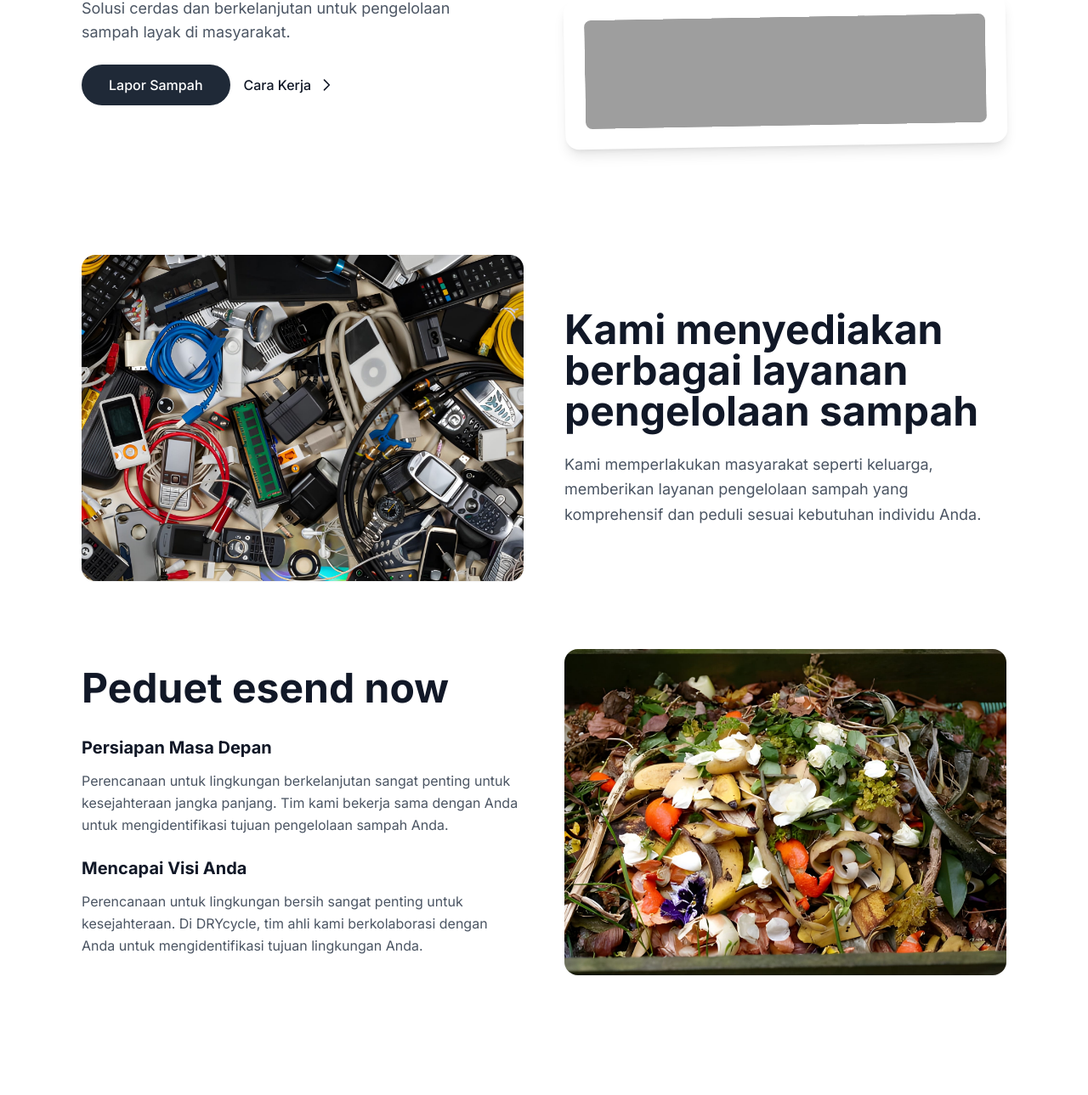
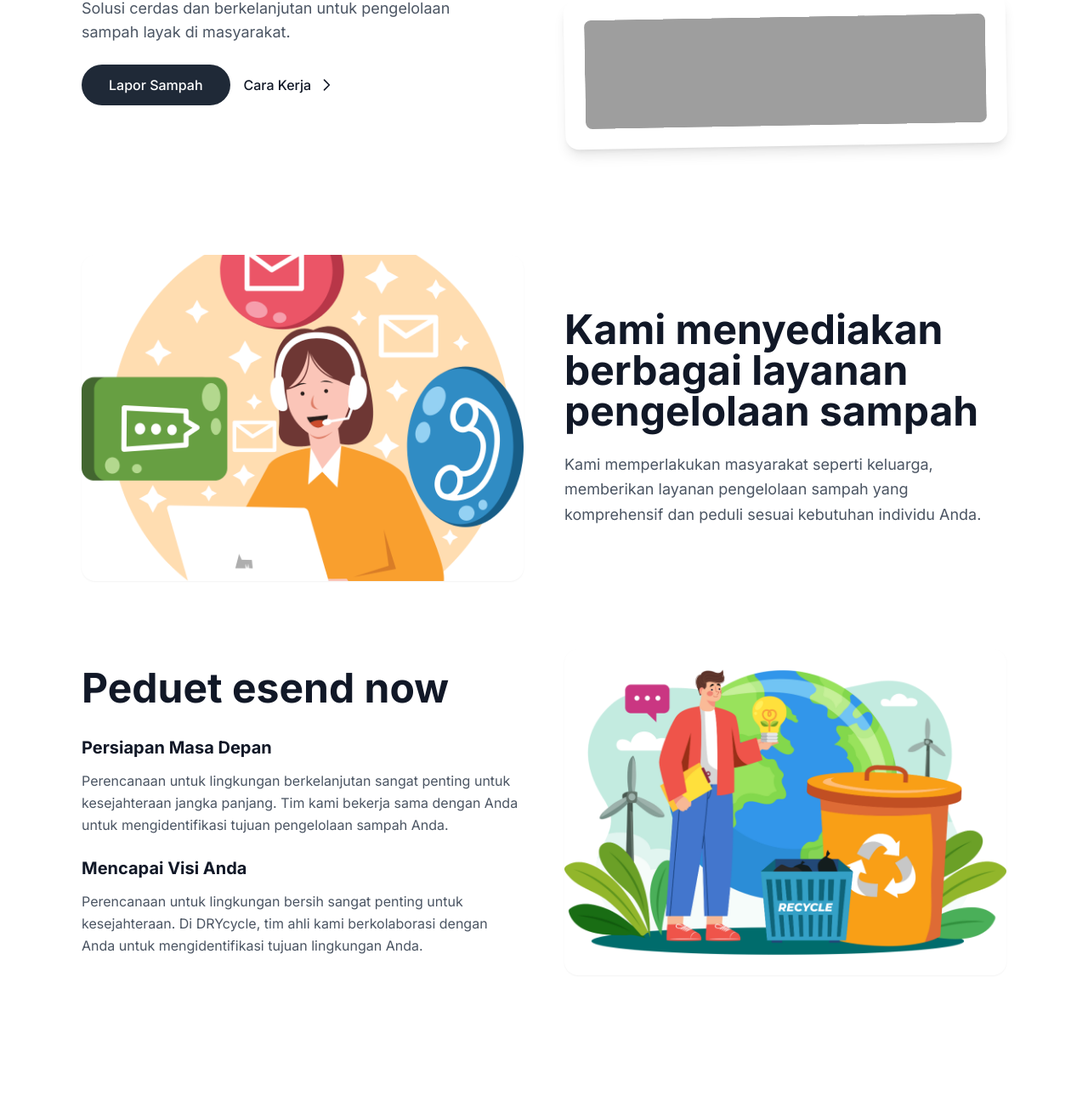
Before and after one commit to dendydendy12/DRYcycle-project, a plain HTML site: page index.html in a window 1280 px wide. Shown: the part 384-1673 px from the top of the page at 85% size. Drawn offline with nearby package versions, Linux system fonts and the light colour scheme; grey boxes are pictures that could not be loaded.

Commit message:
add image asset

```diff
--- a/index.html
+++ b/index.html
@@ -141,7 +141,7 @@
       <!-- Left Image -->
       <div class="relative">
         <div class="bg-white rounded-2xl shadow-sm overflow-hidden">
-          <img src="assets/image/browse/ewaste.jpg"
+          <img src="assets/image/images/cus.png"
                alt="botol kaca"
                class="w-full h-96 object-cover">
         </div>
@@ -190,7 +190,7 @@
       <!-- Right Image -->
       <div class="relative order-2">
         <div class="bg-white rounded-2xl shadow-sm overflow-hidden">
-          <img src="assets/image/browse/kompos.jpg"
+          <img src="assets/image/images/ear.png"
                alt="kompos"
                class="w-full h-96 object-cover">
         </div>
```
Also changed, not shown: assets/image/images/cus.png (added), assets/image/images/ear.png (added).
